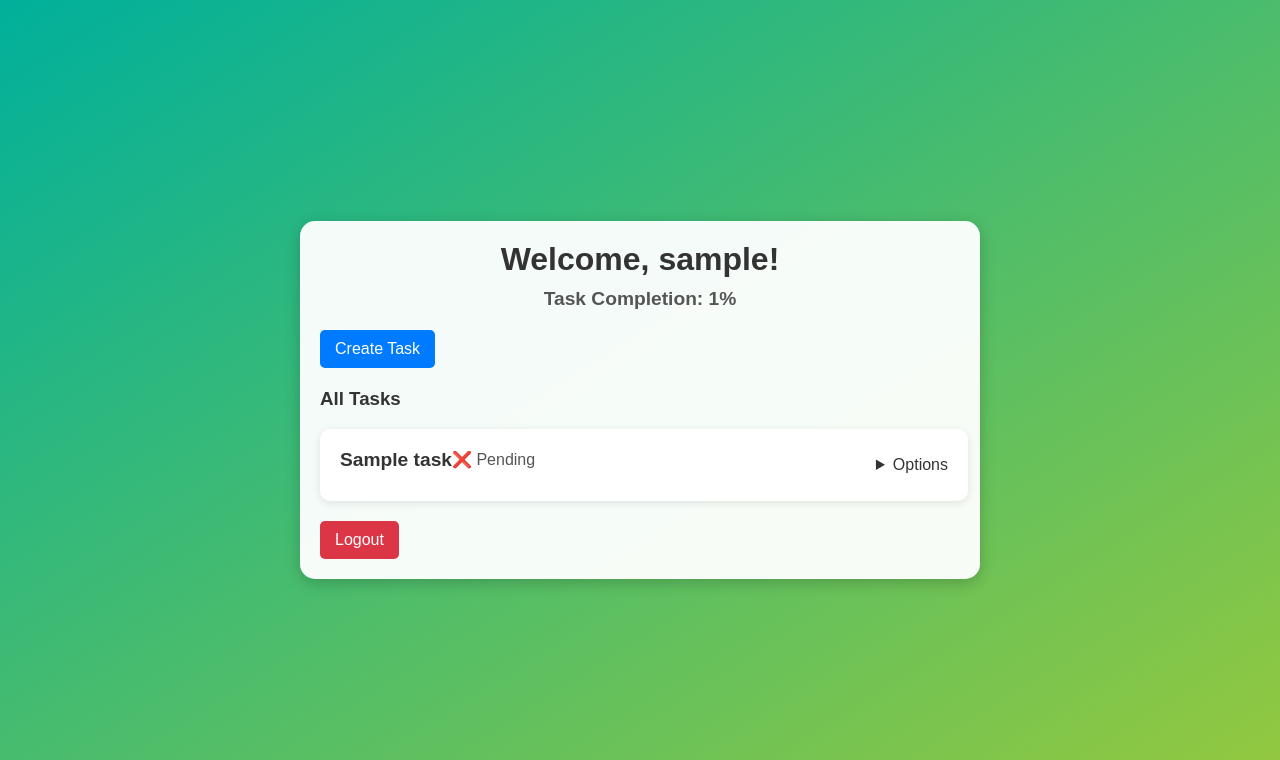
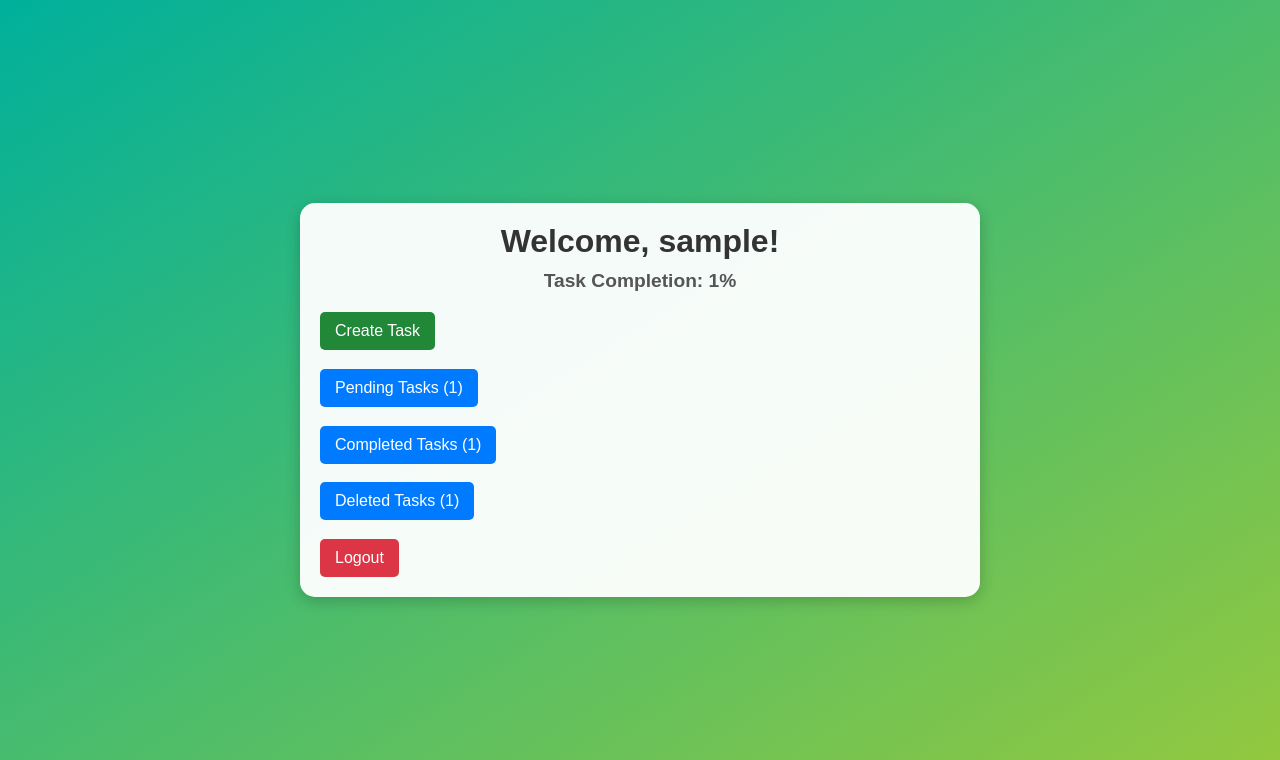
Before and after one commit to KasperNeth/Todo-App, a Node server app: template src/views/dashboard.ejs in a window 1280 px wide. Shown: the top 760 px of the page. Run offline with Node 20, Linux system fonts and the light colour scheme; tables that the repository leaves empty hold one stand-in row (values such as "Sample post"); the template is opened without the code that fills it: values that come from a table or form of the project are taken from there, most other values are stand-ins (such as "Sample title", 1, 10 or a date in 2020); some libraries are stand-ins or nearby versions.

Commit message:
modify: dashboard

```diff
--- a/src/models/task.model.js
+++ b/src/models/task.model.js
@@ -22,6 +22,10 @@ const TaskSchema = new mongoose.Schema({
         enum: ["pending", "complete", "deleted"],
         default: 'pending'
     },
+    previousState: {
+        type: String,
+        enum: ['pending', 'completed', null]
+    },
     due_date: {
         type: Date,
         required: true
--- a/src/public/css/dashboard.css
+++ b/src/public/css/dashboard.css
@@ -47,11 +47,11 @@ header h2 {
 
 /* Task and Section Styles */
 main {
-  margin-top: 20px;
+  margin-top: 10px;
 }
 
 section {
-  margin-bottom: 20px;
+  margin-bottom: 10px;
 }
 
 ul {
@@ -61,9 +61,9 @@ ul {
 
 ul li {
   background: #fff;
-  padding: 20px;
-  margin-bottom: 15px;
-  border-radius: 10px;
+  padding: 10px;
+  margin-bottom: 10px;
+  border-radius: 5px;
   display: flex;
   justify-content: space-between;
   align-items: center;
@@ -116,12 +116,12 @@ button {
 }
 
 .primary-btn {
-  background-color: #007bff;
+  background-color: #218838;
   color: white;
 }
 
 .primary-btn:hover {
-  background-color: #0056b3;
+  background-color: #218838;
 }
 
 .secondary-btn {
@@ -186,6 +186,25 @@ button {
   z-index: 999;
 }
 
+.dropdown-content {
+  display: none;
+}
+
+.dropdown-toggle {
+  background-color: #007bff;
+  color: #fff;
+  border: none;
+  padding: 10px 15px;
+  border-radius: 5px;
+  cursor: pointer;
+  font-size: 1rem;
+}
+
+.dropdown-toggle:hover {
+  background-color: #0056b3;
+}
+
+
 /* Responsive Design */
 @media (max-width: 768px) {
   .container {
--- a/src/public/js/dashboard.js
+++ b/src/public/js/dashboard.js
@@ -26,3 +26,21 @@ overlay.addEventListener('click', () => {
     taskFormPopup.style.display = 'none';
     overlay.style.display = 'none';
 });
+
+
+document.addEventListener("DOMContentLoaded", () => {
+    const toggles = document.querySelectorAll(".dropdown-toggle");
+
+    toggles.forEach(toggle => {
+        toggle.addEventListener("click", () => {
+            const targetId = toggle.getAttribute("data-target");
+            const content = document.getElementById(targetId);
+
+            if (content.style.display === "block") {
+                content.style.display = "none";
+            } else {
+                content.style.display = "block";
+            }
+        });
+    });
+});
--- a/src/routes/task.routes.js
+++ b/src/routes/task.routes.js
@@ -9,7 +9,7 @@ route.post("/", AuthMiddleware.AuthenticateUser, TaskServiceController.CreateTas
 route.get("/", AuthMiddleware.AuthenticateUser, TaskServiceController.GetAllTasks);
 route.get("/:taskId", AuthMiddleware.AuthenticateUser, TaskServiceController.GetTask);
 route.put("/:taskId", AuthMiddleware.AuthenticateUser, TaskServiceController.UpdateTask);
-route.delete("/:taskId", AuthMiddleware.AuthenticateUser, TaskServiceController.DeleteTask);
+route.post("/:taskId/:action", AuthMiddleware.AuthenticateUser, TaskServiceController.DeleteTask);;
 
 
 module.exports = route
--- a/src/views/dashboard.ejs
+++ b/src/views/dashboard.ejs
@@ -5,47 +5,82 @@
     <meta name="viewport" content="width=device-width, initial-scale=1.0">
     <title>Dashboard</title>
     <link rel="stylesheet" href="/css/dashboard.css">
-    <link rel="stylesheet" href="/css/flashmsg.css">
+    <link rel="stylesheet" href="/css/flashMsg.css">
 </head>
 <body>
     <div class="container">
         <header>
             <h1>Welcome, <%= user.username %>!</h1>
-            <% if (tasks && tasks.length > 0) { %>
+            <% if (pendingTasks.length || completedTasks.length) { %>
                 <h2 id="completion-rate">Task Completion: <%= completedPercent %>%</h2>
             <% } %>
         </header>
 
-        <% if (message) { %>
+        <% if (message && message.length > 0) { %>
             <div class="alert" id="view-alert">
                 <p><%= message %></p>
             </div>
         <% } %>
 
-
         <button id="create-task-btn" class="primary-btn">Create Task</button>
 
+        <main>
+            <% if (pendingTasks.length || completedTasks.length || deletedTasks.length) { %>
 
-        <main>
-            <% if (tasks && tasks.length > 0) { %>
+                <!-- Pending Tasks Dropdown -->
+                <% if (pendingTasks.length) { %>
                 <section>
-                    <h3>All Tasks</h3>
+                    <h3>
+                        <button class="dropdown-toggle" data-target="pending-tasks">
+                            Pending Tasks (<%= pendingTasks.length %>)
+                        </button>
+                    </h3>
+                    <div id="pending-tasks" class="dropdown-content">
                         <ul>
-                        <% tasks.forEach(task => { %>
+                            <% pendingTasks.forEach(task => { %>
                             <li>
                                 <div class="task-details">
                                     <span class="task-title"><%= task.title %></span>
-                                    <span class="task-status"><%= task.state === 'completed' ? '✔️ Completed' : '❌ Pending' %></span>
+                                    <span class="task-status">❌ Pending</span>
                                 </div>
                                 <details>
                                     <summary>Options</summary>
                                     <div class="task-actions">
-                                    <% if (task.state === 'pending') { %>
+                                        <form action="/tasks/<%= task._id %>/delete" method="POST">
+                                            <button type="submit" class="danger-btn">Delete</button>
+                                        </form>
                                         <form action="/tasks/<%= task._id %>?_method=PUT" method="POST">
                                             <button type="submit" class="secondary-btn">Mark as Completed</button>
                                         </form>
+                                    </div>
+                                </details>
+                            </li>
+                            <% }) %>
+                        </ul>
+                    </div>
+                </section>
                 <% } %>
-                                    <form action="/tasks/<%= task._id %>?_method=DELETE" method="POST">
+
+                <!-- Completed Tasks Dropdown -->
+                <% if (completedTasks.length) { %>
+                <section>
+                    <h3>
+                        <button class="dropdown-toggle" data-target="completed-tasks">
+                            Completed Tasks (<%= completedTasks.length %>)
+                        </button>
+                    </h3>
+                    <div id="completed-tasks" class="dropdown-content">
+                        <ul>
+                            <% completedTasks.forEach(task => { %>
+                            <li>
+                                <div class="task-details">
+                                    <span class="task-title"><%= task.title %></span>
+                                    <span class="task-status">✔️ Completed</span>
+                                </div>
+                                <details>
+                                    <summary>Options</summary>
+                                    <div class="task-actions">
+                                        <form action="/tasks/<%= task._id %>/delete" method="POST">
                                             <button type="submit" class="danger-btn">Delete</button>
                                         </form>
                                     </div>
@@ -53,7 +88,44 @@
                             </li>
                             <% }) %>
                         </ul>
+                    </div>
                 </section>
+                <% } %>
+
+                <!-- Deleted Tasks Dropdown -->
+                <% if (deletedTasks.length) { %>
+                <section>
+                    <h3>
+                        <button class="dropdown-toggle" data-target="deleted-tasks">
+                            Deleted Tasks (<%= deletedTasks.length %>)
+                        </button>
+                    </h3>
+                    <div id="deleted-tasks" class="dropdown-content">
+                        <ul>
+                            <% deletedTasks.forEach(task => { %>
+                            <li>
+                                <div class="task-details">
+                                    <span class="task-title"><%= task.title %></span>
+                                    <span class="task-status">🗑️ Deleted</span>
+                                </div>
+                                <details>
+                                    <summary>Options</summary>
+                                    <div class="task-actions">
+                                        <form action="/tasks/<%= task._id %>/restore" method="POST">
+                                            <button type="submit" class="secondary-btn">Restore</button>
+                                        </form>
+                                        <form action="/tasks/<%= task._id %>/permanentlyDelete" method="POST">
+                                            <button type="submit" class="danger-btn">Permanently Delete</button>
+                                        </form>
+                                    </div>
+                                </details>
+                            </li>
+                            <% }) %>
+                        </ul>
+                    </div>
+                </section>
+                <% } %>
+
             <% } else { %>
                 <p class="no-tasks">No tasks yet. Create one!</p>
             <% } %>
@@ -73,7 +145,6 @@
                 <button type="submit" class="primary-btn">Create Task</button>
             </form>
         </div>
-
         <footer>
             <% if (message) { %>
                 <div class="alert" id="view-alert">
```
Also changed, not shown: src/controllers/dashboard.controller.js (+20 -28 lines), src/controllers/task.controller.js (+8 -10 lines), src/services/task.service.js (+45 -5 lines). Lines whose indentation alone changed are shown as unchanged.
